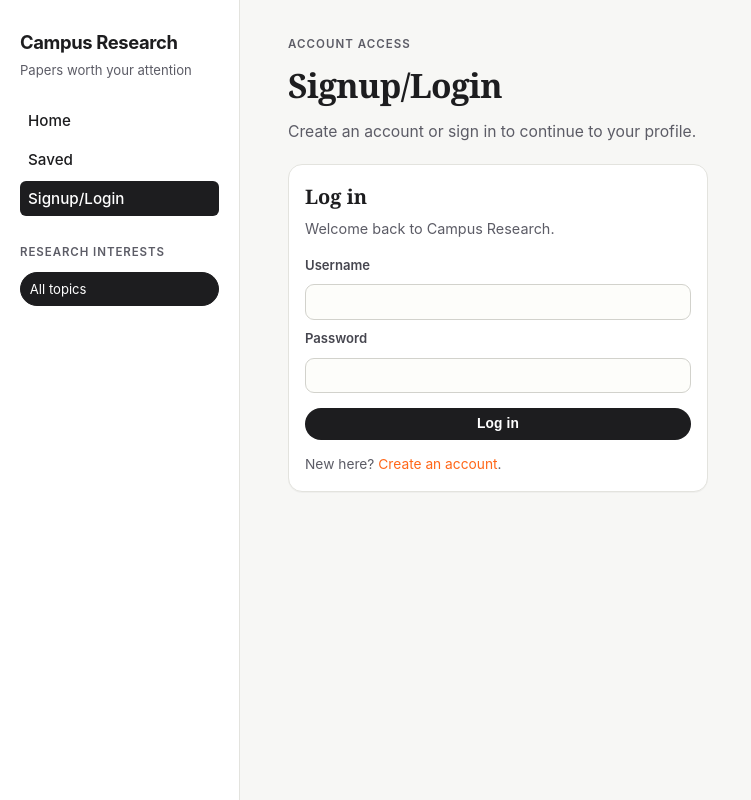
After one commit to changerate/cs4800-assignment3, a Flask app: page /auth in a window 1280 px wide. The commit adds this page. Shown: the whole page, without its empty margins (0-751 px from the left). Run offline with Flask 3, Linux system fonts and the light colour scheme.

Commit message:
implemented user authentication

```diff
--- a/backend/app/static/css/app.css
+++ b/backend/app/static/css/app.css
@@ -289,3 +289,208 @@ code {
   padding: 1rem 0;
   color: var(--muted);
 }
+
+.auth-hero {
+  margin-bottom: 1.25rem;
+}
+
+.auth-eyebrow {
+  margin: 0 0 0.35rem;
+  font-size: 0.72rem;
+  text-transform: uppercase;
+  letter-spacing: 0.09em;
+  color: var(--muted);
+  font-weight: 600;
+}
+
+.auth-alert {
+  margin: 0 0 1rem;
+  border: 1px solid #f3c8b0;
+  background: #fff4ee;
+  color: #7d2a00;
+  border-radius: 10px;
+  padding: 0.7rem 0.85rem;
+  font-size: 0.9rem;
+}
+
+.auth-info {
+  margin: 0 0 1rem;
+  border: 1px solid #cfe4d6;
+  background: #f0faf3;
+  color: #1f5e2f;
+  border-radius: 10px;
+  padding: 0.7rem 0.85rem;
+  font-size: 0.9rem;
+}
+
+.auth-grid {
+  display: grid;
+  gap: 1rem;
+  grid-template-columns: minmax(0, 420px);
+}
+
+.auth-card {
+  border: 1px solid var(--line);
+  background: var(--surface);
+  border-radius: 14px;
+  padding: 1rem;
+  box-shadow: 0 1px 0 rgba(0, 0, 0, 0.03);
+}
+
+.auth-card-title {
+  margin: 0;
+  font-family: "Georgia", "Times New Roman", serif;
+  font-size: 1.25rem;
+  font-weight: 600;
+}
+
+.auth-card-subtitle {
+  margin: 0.4rem 0 0.9rem;
+  color: var(--muted);
+  font-size: 0.9rem;
+}
+
+.auth-form {
+  display: flex;
+  flex-direction: column;
+  gap: 0.55rem;
+}
+
+.auth-form label {
+  font-size: 0.82rem;
+  color: #46464f;
+  font-weight: 600;
+}
+
+.auth-form input {
+  border: 1px solid #d2d2cc;
+  border-radius: 9px;
+  padding: 0.55rem 0.65rem;
+  font-size: 0.92rem;
+  background: #fdfdfa;
+  color: var(--text);
+}
+
+.auth-form input:focus {
+  outline: 2px solid #ffd8c4;
+  outline-offset: 1px;
+  border-color: #e3a17d;
+}
+
+.auth-button {
+  margin-top: 0.35rem;
+  border: 0;
+  border-radius: 999px;
+  background: #1d1d1f;
+  color: #fff;
+  font-size: 0.86rem;
+  font-weight: 600;
+  letter-spacing: 0.01em;
+  padding: 0.55rem 0.85rem;
+  cursor: pointer;
+}
+
+.auth-button:hover {
+  opacity: 0.92;
+}
+
+.auth-switch {
+  margin: 0.85rem 0 0;
+  font-size: 0.86rem;
+  color: var(--muted);
+}
+
+.profile-header {
+  margin-bottom: 1.25rem;
+}
+
+.profile-eyebrow {
+  margin: 0 0 0.35rem;
+  font-size: 0.72rem;
+  text-transform: uppercase;
+  letter-spacing: 0.09em;
+  color: var(--muted);
+  font-weight: 600;
+}
+
+.profile-grid {
+  display: grid;
+  grid-template-columns: repeat(2, minmax(0, 1fr));
+  gap: 1rem;
+}
+
+.profile-card {
+  border: 1px solid var(--line);
+  background: var(--surface);
+  border-radius: 14px;
+  padding: 1rem;
+  box-shadow: 0 1px 0 rgba(0, 0, 0, 0.03);
+}
+
+.profile-card-title {
+  margin: 0 0 0.75rem;
+  font-family: "Georgia", "Times New Roman", serif;
+  font-size: 1.2rem;
+  font-weight: 600;
+}
+
+.profile-details {
+  margin: 0;
+  padding: 0;
+}
+
+.profile-detail {
+  display: grid;
+  grid-template-columns: minmax(110px, auto) 1fr;
+  gap: 0.45rem;
+  padding: 0.45rem 0;
+  border-bottom: 1px solid #ededea;
+}
+
+.profile-detail:last-child {
+  border-bottom: 0;
+}
+
+.profile-detail dt {
+  color: var(--muted);
+  font-size: 0.84rem;
+}
+
+.profile-detail dd {
+  margin: 0;
+  color: var(--text);
+  font-weight: 600;
+  font-size: 0.92rem;
+}
+
+.profile-muted {
+  margin: 0 0 0.9rem;
+  color: var(--muted);
+  font-size: 0.92rem;
+}
+
+.profile-signout-button {
+  border: 0;
+  border-radius: 999px;
+  background: #1d1d1f;
+  color: #fff;
+  font-size: 0.86rem;
+  font-weight: 600;
+  letter-spacing: 0.01em;
+  padding: 0.55rem 0.9rem;
+  cursor: pointer;
+}
+
+.profile-signout-button:hover {
+  opacity: 0.92;
+}
+
+@media (max-width: 880px) {
+  .auth-grid {
+    grid-template-columns: 1fr;
+  }
+
+  .profile-grid {
+    grid-template-columns: 1fr;
+  }
+}
--- /dev/null
+++ b/backend/app/templates/auth.html
@@ -0,0 +1,102 @@
+{% extends "base.html" %}
+{% block title %}Signup/Login · Campus Research{% endblock %}
+{% block body %}
+<div class="shell">
+  {% include "partials/sidebar.html" %}
+  <main class="feed-main">
+    <section class="auth-hero">
+      <p class="auth-eyebrow">Account access</p>
+      <h1 class="feed-title">Signup/Login</h1>
+      <p class="feed-lede">
+        Create an account or sign in to continue to your profile.
+      </p>
+    </section>
+
+    {% if error %}
+    <p class="auth-alert" role="alert">{{ error }}</p>
+    {% endif %}
+    {% if info %}
+    <p class="auth-info" role="status">{{ info }}</p>
+    {% endif %}
+
+    <section class="auth-grid" aria-label="Authentication">
+      {% if mode == "signup" %}
+      <article class="auth-card">
+        <h2 class="auth-card-title">Sign up</h2>
+        <p class="auth-card-subtitle">Get started in less than a minute.</p>
+        <form method="post" action="{{ url_for('web.signup') }}" class="auth-form">
+          <label for="signup-username">Username</label>
+          <input
+            id="signup-username"
+            name="username"
+            type="text"
+            autocomplete="username"
+            value="{{ signup_username }}"
+            required
+          />
+
+          <label for="signup-email">Email</label>
+          <input
+            id="signup-email"
+            name="email"
+            type="email"
+            autocomplete="email"
+            value="{{ signup_email }}"
+            required
+          />
+
+          <label for="signup-password">Password</label>
+          <input
+            id="signup-password"
+            name="password"
+            type="password"
+            minlength="3"
+            autocomplete="new-password"
+            required
+          />
+
+          <button type="submit" class="auth-button">Create account</button>
+        </form>
+        <p class="auth-switch">
+          Already have an account?
+          <a href="{{ url_for('web.auth_page', mode='login', next=next_path) }}">Log in</a>.
+        </p>
+      </article>
+      {% else %}
+      <article class="auth-card">
+        <h2 class="auth-card-title">Log in</h2>
+        <p class="auth-card-subtitle">Welcome back to Campus Research.</p>
+        <form method="post" action="{{ url_for('web.login_page') }}" class="auth-form">
+          <input type="hidden" name="next" value="{{ next_path }}" />
+
+          <label for="login-username">Username</label>
+          <input
+            id="login-username"
+            name="username"
+            type="text"
+            autocomplete="username"
+            value="{{ login_username }}"
+            required
+          />
+
+          <label for="login-password">Password</label>
+          <input
+            id="login-password"
+            name="password"
+            type="password"
+            autocomplete="current-password"
+            required
+          />
+
+          <button type="submit" class="auth-button">Log in</button>
+        </form>
+        <p class="auth-switch">
+          New here?
+          <a href="{{ url_for('web.auth_page', mode='signup') }}">Create an account</a>.
+        </p>
+      </article>
+      {% endif %}
+    </section>
+  </main>
+</div>
+{% endblock %}
--- a/backend/app/templates/partials/sidebar.html
+++ b/backend/app/templates/partials/sidebar.html
@@ -15,11 +15,19 @@
       class="sidebar-link {% if page == 'saved' %}is-active{% endif %}"
       >Saved</a
     >
+    {% if is_authenticated %}
     <a
       href="{{ url_for('web.profile') }}"
       class="sidebar-link {% if page == 'profile' %}is-active{% endif %}"
       >Profile</a
     >
+    {% else %}
+    <a
+      href="{{ url_for('web.auth_page') }}"
+      class="sidebar-link {% if page == 'auth' %}is-active{% endif %}"
+      >Signup/Login</a
+    >
+    {% endif %}
   </nav>
 
   <section class="sidebar-filters" aria-labelledby="filter-heading">
--- a/backend/app/web/routes.py
+++ b/backend/app/web/routes.py
@@ -1,4 +1,6 @@
-from flask import jsonify, render_template, request, session
+from urllib.parse import urlparse
+
+from flask import jsonify, redirect, render_template, request, session, url_for
 
 from app.auth_util import session_required_json
 from app.extensions import db
@@ -22,6 +24,24 @@ def _parse_credentials():
         (request.form.get("email") or "").strip(),
         (request.form.get("password") or ""),
     )
+
+
+def _get_authenticated_user() -> User | None:
+    user_id = session.get("user_id")
+    if user_id is None:
+        return None
+    user = db.session.get(User, user_id)
+    if user is None:
+        session.clear()
+        return None
+    return user
+
+
+def _is_safe_next(next_url: str | None) -> bool:
+    if not next_url:
+        return False
+    parsed = urlparse(next_url)
+    return parsed.scheme == "" and parsed.netloc == "" and next_url.startswith("/")
 
 
 def _paper_feed_query(topic: str | None):
@@ -49,18 +69,21 @@ def index():
     topic = (request.args.get("topic") or "").strip() or None
     papers = _paper_feed_query(topic).all()
     topics = _distinct_topics()
+    user = _get_authenticated_user()
     return render_template(
         "index.html",
         papers=papers,
         topics=topics,
         active_topic=topic,
         page="home",
+        is_authenticated=user is not None,
     )
 
 
 @bp.get("/saved")
 def saved():
     topics = _distinct_topics()
+    user = _get_authenticated_user()
     return render_template(
         "index.html",
         papers=[],
@@ -69,21 +92,165 @@ def saved():
         page="saved",
         placeholder_title="Saved",
         placeholder_message="Sign-in based saving is not part of this build yet.",
+        is_authenticated=user is not None,
     )
 
 
 @bp.get("/profile")
 def profile():
+    user = _get_authenticated_user()
+    if user is None:
+        return redirect(url_for("web.auth_page", next=request.path))
     topics = _distinct_topics()
     return render_template(
-        "index.html",
-        papers=[],
+        "profile.html",
         topics=topics,
         active_topic=None,
         page="profile",
-        placeholder_title="Profile",
-        placeholder_message="Account settings will appear here in a future iteration.",
+        user=user,
+        is_authenticated=True,
     )
+
+
+@bp.get("/auth")
+def auth_page():
+    user = _get_authenticated_user()
+    if user is not None:
+        return redirect(url_for("web.profile"))
+    topics = _distinct_topics()
+    mode = (request.args.get("mode") or "login").strip().lower()
+    if mode not in {"login", "signup"}:
+        mode = "login"
+    next_path = (request.args.get("next") or "").strip()
+    if not _is_safe_next(next_path):
+        next_path = ""
+    info = None
+    if (request.args.get("created") or "").strip() == "1":
+        info = "Account created. Please log in."
+    elif (request.args.get("logged_out") or "").strip() == "1":
+        info = "You have been signed out."
+    return render_template(
+        "auth.html",
+        topics=topics,
+        active_topic=None,
+        page="auth",
+        is_authenticated=False,
+        mode=mode,
+        next_path=next_path,
+        error=None,
+        info=info,
+        signup_email="",
+        signup_username="",
+        login_username="",
+    )
+
+
+@bp.post("/auth/signup")
+def signup():
+    username, email, password = _parse_credentials()
+    if not username or not email or len(password) < 6:
+        topics = _distinct_topics()
+        return (
+            render_template(
+                "auth.html",
+                topics=topics,
+                active_topic=None,
+                page="auth",
+                is_authenticated=False,
+                mode="signup",
+                next_path="",
+                error="Username, email, and password (6+ chars) are required.",
+                info=None,
+                signup_email=email,
+                signup_username=username,
+                login_username="",
+            ),
+            400,
+        )
+    if User.query.filter(
+        (User.username == username) | (User.email == email)
+    ).first():
+        topics = _distinct_topics()
+        return (
+            render_template(
+                "auth.html",
+                topics=topics,
+                active_topic=None,
+                page="auth",
+                is_authenticated=False,
+                mode="signup",
+                next_path="",
+                error="Username or email already taken.",
+                info=None,
+                signup_email=email,
+                signup_username=username,
+                login_username="",
+            ),
+            409,
+        )
+    user = User(username=username, email=email)
+    user.set_password(password)
+    db.session.add(user)
+    db.session.commit()
+    return redirect(url_for("web.auth_page", mode="login", created=1))
+
+
+@bp.post("/auth/login")
+def login_page():
+    username, _, password = _parse_credentials()
+    next_path = (request.form.get("next") or "").strip()
+    if not _is_safe_next(next_path):
+        next_path = ""
+    if not username or not password:
+        topics = _distinct_topics()
+        return (
+            render_template(
+                "auth.html",
+                topics=topics,
+                active_topic=None,
+                page="auth",
+                is_authenticated=False,
+                mode="login",
+                next_path=next_path,
+                error="Username and password are required.",
+                info=None,
+                signup_email="",
+                signup_username="",
+                login_username=username,
+            ),
+            400,
+        )
+    user = User.query.filter_by(username=username).first()
+    if user is None or not user.check_password(password):
+        topics = _distinct_topics()
+        return (
+            render_template(
+                "auth.html",
+                topics=topics,
+                active_topic=None,
+                page="auth",
+                is_authenticated=False,
+                mode="login",
+                next_path=next_path,
+                error="Invalid credentials.",
+                info=None,
+                signup_email="",
+                signup_username="",
+                login_username=username,
+            ),
+            401,
+        )
+    session["user_id"] = user.id
+    db.session.commit()
+    if next_path:
+        return redirect(next_path)
+    return redirect(url_for("web.index"))
+
+
+@bp.post("/auth/logout")
+def logout_page():
+    session.clear()
+    return redirect(url_for("web.auth_page", mode="login", logged_out=1))
 
 
 @bp.post("/register")
```
Also changed, not shown: backend/app/templates/profile.html (added, +46 -0 lines).
